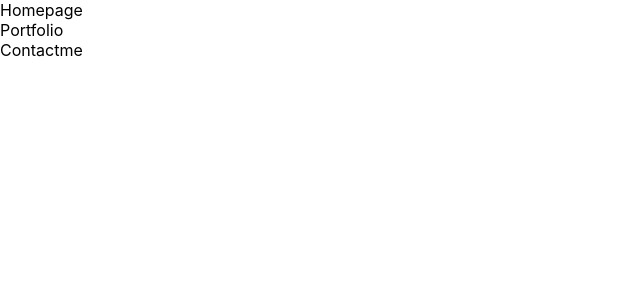
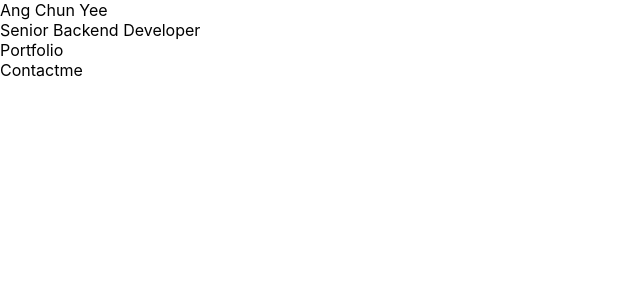
Before and after one commit to June17ang/react-personal-site, a React (Create React App) app: page / in a window 1280 px wide. Shown: the top 300 px of the page, without its empty margins (0-640 px from the left). Built offline with nearby package versions, Linux system fonts and the light colour scheme.

Commit message:
Add homepage json content

```diff
--- a/src/components/Homepage.js
+++ b/src/components/Homepage.js
@@ -1,7 +1,14 @@
 import React, { Component } from "react";
+import details from "../jsons/Homepage.json";
+import "../styles/Homepage.css";
 
 export default class Homepage extends Component {
   render() {
-    return <div>Homepage</div>;
+    return (
+      <div id="homepage-section">
+        <div>{details.name}</div>
+        <div>{details.position}</div>
+      </div>
+    );
   }
 }
--- /dev/null
+++ b/src/jsons/Homepage.json
@@ -0,0 +1,4 @@
+{
+  "name": "Ang Chun Yee",
+  "position": "Senior Backend Developer"
+}
```
Also changed, not shown: src/styles/Homepage.css (added), 1 other file (tests, documents, lock files or other folders).
